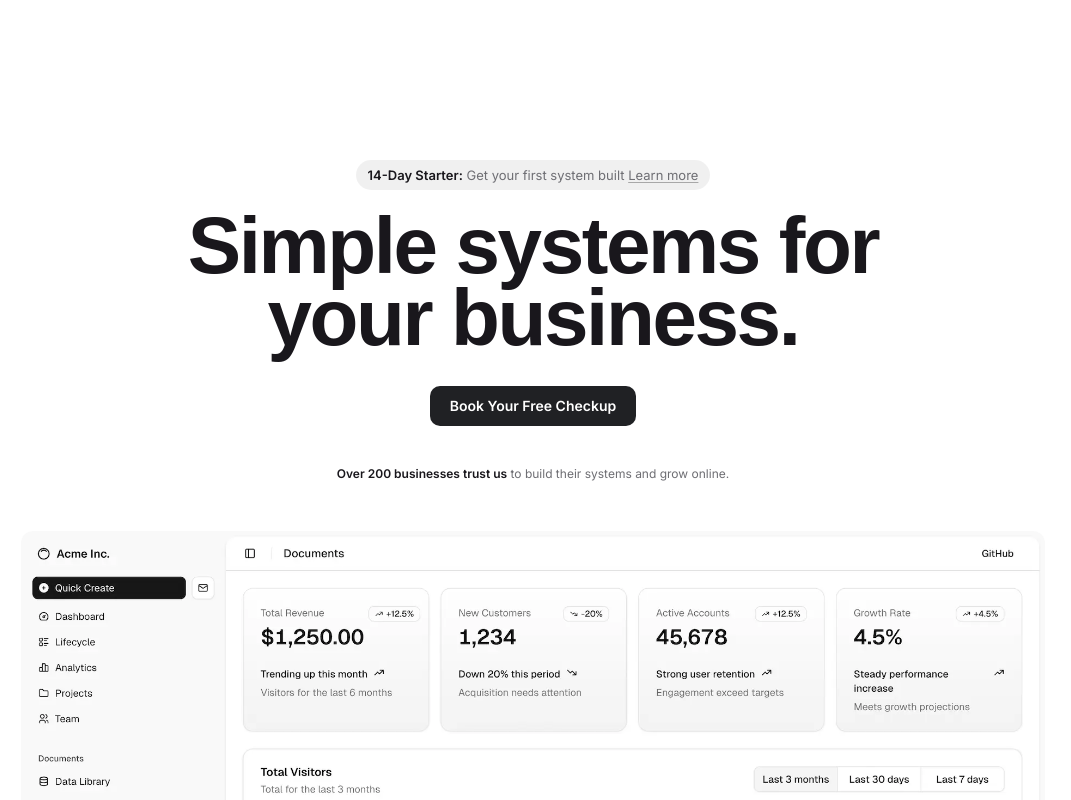
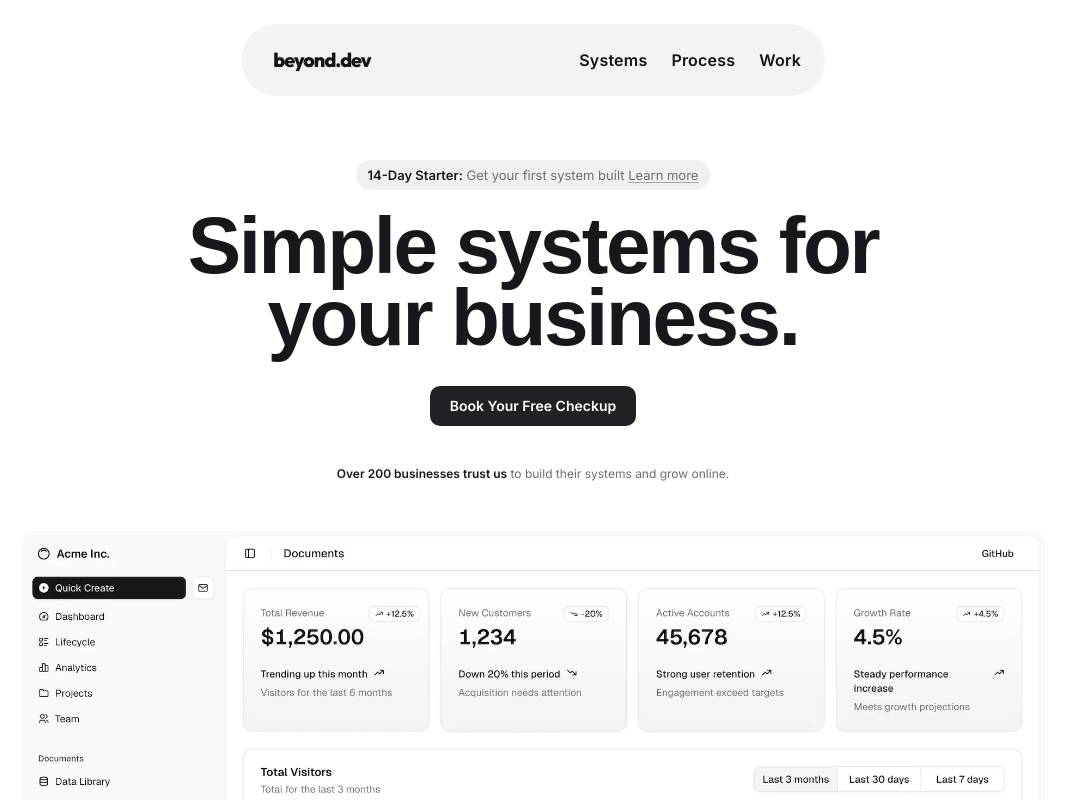
Before and after one commit to aamuros/beyond-dev-new, a Next.js app: page / in a window 1280 px wide. Shown: the top 800 px of the page, without its empty margins (107-1178 px from the left). Built offline with nearby package versions, Linux system fonts and the light colour scheme; a web font is replaced by a local one.

Commit message:
fix: improved nav bar

```diff
--- a/src/components/layout/floating-navbar.tsx
+++ b/src/components/layout/floating-navbar.tsx
@@ -1,20 +1,27 @@
 "use client";
 
-import { useState, useRef, useEffect } from "react";
-import SmoothLink from "@/components/ui/smooth-link";
+import { useState, useEffect, useCallback } from "react";
+import Link from "next/link";
 import { motion, AnimatePresence, useScroll, useMotionValueEvent } from "framer-motion";
-import { cn } from "@/lib/utils";
 import Logo from "@/components/layout/logo";
 
-/* ------------------------------------------------------------------ */
-/*  Icons                                                              */
-/* ------------------------------------------------------------------ */
+const navLinks = [
+  { label: "Systems", href: "#systems" },
+  { label: "Process", href: "#process" },
+  { label: "Work", href: "#projects" },
+];
 
-function IconArrowRight({ className }: { className?: string }) {
+/* Shared transition config — keeps padding + CTA perfectly in sync */
+const smoothTransition = {
+  duration: 0.45,
+  ease: [0.25, 0.1, 0.25, 1] as const, /* cubic-bezier — smooth ease-out */
+};
+
+function IconX({ className }: { className?: string }) {
   return (
     <svg className={className} viewBox="0 0 24 24" fill="none" stroke="currentColor" strokeWidth="2" strokeLinecap="round" strokeLinejoin="round">
-      <path d="M5 12h14" />
-      <path d="m12 5 7 7-7 7" />
+      <path d="M18 6 6 18" />
+      <path d="m6 6 12 12" />
     </svg>
   );
 }
@@ -28,29 +35,6 @@ function IconMenu({ className }: { className?: string }) {
     </svg>
   );
 }
-
-function IconX({ className }: { className?: string }) {
-  return (
-    <svg className={className} viewBox="0 0 24 24" fill="none" stroke="currentColor" strokeWidth="2" strokeLinecap="round" strokeLinejoin="round">
-      <path d="M18 6 6 18" />
-      <path d="m6 6 12 12" />
-    </svg>
-  );
-}
-
-/* ------------------------------------------------------------------ */
-/*  Navigation Data                                                    */
-/* ------------------------------------------------------------------ */
-
-const navLinks = [
-  { label: "Home", href: "/" },
-  { label: "Pricing", href: "/#contact" },
-  { label: "Contact", href: "/#contact" },
-];
-
-/* ------------------------------------------------------------------ */
-/*  Mobile Drawer                                                      */
-/* ------------------------------------------------------------------ */
 
 function MobileDrawer({ open, onClose }: { open: boolean; onClose: () => void }) {
   useEffect(() => {
@@ -76,20 +60,14 @@ function MobileDrawer({ open, onClose }: { open: boolean; onClose: () => void })
             className="fixed inset-0 z-40 bg-black/20 backdrop-blur-sm"
             onClick={onClose}
           />
-
           <motion.div
             initial={{ x: "100%" }}
             animate={{ x: 0 }}
             exit={{ x: "100%" }}
             transition={{ type: "spring", damping: 30, stiffness: 300 }}
-            className={cn(
-              "fixed top-0 right-0 bottom-0 z-50 w-[min(85vw,360px)]",
-              "bg-white shadow-2xl",
-              "flex flex-col overflow-y-auto"
-            )}
+            className="fixed top-0 right-0 bottom-0 z-50 w-[min(85vw,360px)] bg-white shadow-2xl flex flex-col overflow-y-auto"
           >
-            <div className="flex items-center justify-between px-5 py-4 border-b border-[var(--color-white-400)]">
-              <Logo className="h-5 w-auto" />
+            <div className="flex items-center justify-end px-5 py-4 border-b border-[var(--color-white-400)]">
               <button
                 onClick={onClose}
                 className="p-2 rounded-lg hover:bg-[var(--color-white-300)] transition-colors"
@@ -98,35 +76,18 @@ function MobileDrawer({ open, onClose }: { open: boolean; onClose: () => void })
                 <IconX className="h-5 w-5 text-[var(--color-black-400)]" />
               </button>
             </div>
-
             <nav className="flex-1 px-4 py-3">
               {navLinks.map((link) => (
-                <SmoothLink
+                <Link
                   key={link.href}
                   href={link.href}
                   onClick={onClose}
-                  className="block py-3.5 px-2 text-[15px] font-semibold text-[var(--color-black-200)] border-b border-[var(--color-white-400)] hover:text-[var(--color-black-100)] transition-colors"
+                  className="block py-3.5 px-2 text-[15px] font-semibold text-[#141414] border-b border-[var(--color-white-400)] hover:text-[var(--color-black-100)] transition-colors"
                 >
                   {link.label}
-                </SmoothLink>
+                </Link>
               ))}
             </nav>
-
-            <div className="p-4 border-t border-[var(--color-white-400)]">
-              <SmoothLink
-                href="/#contact"
-                onClick={onClose}
-                className={cn(
-                  "flex items-center justify-center gap-2 w-full py-3 rounded-full",
-                  "bg-[var(--color-black-100)] text-white text-[14px] font-semibold",
-                  "transition-all duration-200 hover:bg-[var(--color-black-300)]",
-                  "active:scale-[0.97]"
-                )}
-              >
-                Get Started
-                <IconArrowRight className="h-4 w-4" />
-              </SmoothLink>
-            </div>
           </motion.div>
         </>
       )}
@@ -134,121 +95,137 @@ function MobileDrawer({ open, onClose }: { open: boolean; onClose: () => void })
   );
 }
 
-/* ------------------------------------------------------------------ */
-/*  Main Floating Navbar                                               */
-/* ------------------------------------------------------------------ */
-
 export default function FloatingNavbar() {
-  const [visible, setVisible] = useState(false);
+  const [scrolled, setScrolled] = useState(false);
   const [mobileOpen, setMobileOpen] = useState(false);
-  const navRef = useRef<HTMLDivElement>(null);
-  const lastToggleRef = useRef(0);
-  const lastDirectionRef = useRef<"up" | "down" | null>(null);
   const { scrollY } = useScroll();
 
   useMotionValueEvent(scrollY, "change", (latest) => {
-    const previous = scrollY.getPrevious() ?? 0;
-    const delta = latest - previous;
-    const scrollingDown = delta > 0;
-    const heroHeight = typeof window !== "undefined" ? window.innerHeight : 800;
-    const now = Date.now();
+    setScrolled(latest > 50);
+  });
 
-    let nextVisible: boolean | null = null;
-
-    if (latest < 10) {
-      nextVisible = false;
-    } else if (latest < heroHeight) {
-      if (scrollingDown && delta > 4) nextVisible = true;
-      if (!scrollingDown && delta < -4) nextVisible = false;
-    } else {
-      nextVisible = !scrollingDown;
-    }
-
-    if (nextVisible !== null && nextVisible !== visible) {
-      const direction = nextVisible ? "up" : "down";
-      const minInterval = lastDirectionRef.current !== direction ? 300 : 150;
-      if (now - lastToggleRef.current > minInterval) {
-        setVisible(nextVisible);
-        lastToggleRef.current = now;
-        lastDirectionRef.current = direction;
+  const handleAnchorClick = useCallback(
+    (e: React.MouseEvent<HTMLAnchorElement>, href: string) => {
+      if (href.startsWith("#")) {
+        e.preventDefault();
+        const el = document.querySelector(href);
+        if (el) {
+          el.scrollIntoView({ behavior: "smooth" });
         }
       }
-  });
+    },
+    []
+  );
 
   return (
     <>
-      <AnimatePresence mode="sync">
-        {visible && (
       <motion.header
-            ref={navRef}
-            initial={{ y: -80, opacity: 0, scale: 0.98 }}
-            animate={{ y: 0, opacity: 1, scale: 1 }}
-            exit={{ y: -20, opacity: 0, scale: 0.98 }}
-            transition={{
-              type: "spring",
-              stiffness: 260,
-              damping: 28,
-              mass: 0.8,
-            }}
-            className="fixed top-5 inset-x-0 mx-auto z-50 w-[calc(100%-2rem)] max-w-5xl"
+        initial={{ y: -80, opacity: 0 }}
+        animate={{ y: 0, opacity: 1 }}
+        transition={{ type: "spring", stiffness: 260, damping: 28, mass: 0.8 }}
+        className="fixed top-0 inset-x-0 z-50 flex justify-center items-center pt-6 w-min mx-auto overflow-visible"
       >
-            <nav
-              className={cn(
-                "relative flex items-center",
-                "h-[100px] px-4",
-                "rounded-[20px]",
-                "bg-white",
-                "border-b border-[#f2f1f3]",
-                "shadow-[0px_62px_17px_0px_rgba(0,0,0,0),0px_40px_16px_0px_rgba(0,0,0,0.01),0px_22px_13px_0px_rgba(0,0,0,0.02),0px_10px_10px_0px_rgba(0,0,0,0.04),0px_2px_5px_0px_rgba(0,0,0,0.04)]",
-                "transition-[border-radius,box-shadow] duration-500 ease-[cubic-bezier(0.25,0.46,0.45,0.94)]"
-              )}
+        <motion.nav
+          animate={{ paddingRight: scrolled ? 8 : 24 }}
+          transition={smoothTransition}
+          className="relative flex flex-row flex-nowrap items-center content-center justify-start w-[584px] h-[72px] py-[17px] pl-6 rounded-[36px] gap-[10px] bg-[rgba(237,237,237,0.64)] backdrop-blur-[48px] overflow-visible select-none"
+          style={{ paddingRight: 24 }}
         >
-              <div className="hidden lg:flex items-center gap-0.5">
+          <Link href="/" className="shrink-0 flex items-center">
+            <Logo className="h-[38px] w-auto text-[#141414]" />
+          </Link>
+
+          <div
+            className="hidden lg:flex flex-row flex-nowrap items-center content-center justify-end overflow-visible relative"
+            style={{ flex: "1 0 0px", height: 22 }}
+          >
+            <div
+              className="flex flex-row items-center shrink-0"
+              style={{ gap: 24 }}
+            >
               {navLinks.map((link) => (
-                  <SmoothLink
+                <Link
                   key={link.href}
                   href={link.href}
-                    className={cn(
-                      "px-6 py-2.5 text-[16px] font-semibold leading-[24px] -tracking-[0.352px] rounded-full",
-                      "text-[#19171c]",
-                      "transition-all duration-200",
-                      "hover:text-[var(--color-black-100)] hover:bg-[var(--color-white-300)]"
-                    )}
+                  onClick={(e) => handleAnchorClick(e, link.href)}
+                  style={{
+                    fontSize: 16,
+                    fontStyle: "normal",
+                    fontWeight: 600,
+                    letterSpacing: "0.2px",
+                    lineHeight: "22px",
+                    color: "#141414",
+                    textDecoration: "none",
+                    cursor: "pointer",
+                  }}
+                  className="whitespace-nowrap transition-opacity duration-200 hover:opacity-70"
                 >
                   {link.label}
-                  </SmoothLink>
+                </Link>
               ))}
             </div>
 
-              <div className="hidden lg:flex items-center gap-2 ml-auto">
-                <SmoothLink
-                  href="/#contact"
-                  className={cn(
-                    "group/cta inline-flex items-center gap-1.5",
-                    "h-10 px-6 rounded-full",
-                    "bg-[var(--color-black-100)] text-white",
-                    "text-[14px] font-semibold",
-                    "transition-all duration-200",
-                    "hover:bg-[var(--color-black-300)]",
-                    "active:scale-[0.96]"
+            <AnimatePresence initial={false}>
+              {scrolled && (
+                <motion.div
+                  key="cta-button"
+                  initial={{ width: 0, opacity: 0, marginLeft: 0 }}
+                  animate={{ width: "auto", opacity: 1, marginLeft: 24 }}
+                  exit={{ width: 0, opacity: 0, marginLeft: 0 }}
+                  transition={{
+                    width: smoothTransition,
+                    marginLeft: smoothTransition,
+                    opacity: { duration: 0.3, ease: [0.25, 0.1, 0.25, 1] },
+                  }}
+                  className="shrink-0 overflow-hidden"
+                  style={{ borderRadius: 999 }}
+                >
+                  <Link
+                    href="#contact"
+                    onClick={(e) => handleAnchorClick(e, "#contact")}
+                    className="whitespace-nowrap select-none"
+                    style={{
+                      display: "flex",
+                      flexDirection: "row",
+                      alignItems: "center",
+                      justifyContent: "center",
+                      gap: 0,
+                      fontSize: 16,
+                      fontStyle: "normal",
+                      fontWeight: 600,
+                      letterSpacing: "0.2px",
+                      lineHeight: "22px",
+                      color: "#fff",
+                      background: "#141414",
+                      backdropFilter: "blur(40px)",
+                      borderRadius: 999,
+                      borderWidth: 0,
+                      borderStyle: "none",
+                      padding: "11px 16px",
+                      textAlign: "center",
+                      textDecoration: "none",
+                      cursor: "pointer",
+                      transition: "color 0.2s, background 0.2s",
+                    }}
+                    onMouseEnter={(e) => { e.currentTarget.style.background = "#2e3238"; }}
+                    onMouseLeave={(e) => { e.currentTarget.style.background = "#141414"; }}
+                  >
+                    <span>Get in touch</span>
+                  </Link>
+                </motion.div>
               )}
-                >
-                  <span>Get Started</span>
-                  <IconArrowRight className="h-3.5 w-3.5 transition-transform duration-200 group-hover/cta:translate-x-0.5" />
-                </SmoothLink>
+            </AnimatePresence>
           </div>
 
           <button
-                className="lg:hidden p-2.5 rounded-full hover:bg-[var(--color-white-300)] transition-colors cursor-pointer"
+            className="lg:hidden p-2 rounded-full hover:bg-[rgba(255,255,255,0.4)] transition-colors cursor-pointer shrink-0"
             onClick={() => setMobileOpen(true)}
             aria-label="Open menu"
           >
-                <IconMenu className="h-5 w-5 text-[var(--color-black-400)]" />
+            <IconMenu className="h-5 w-5 text-[#141414]" />
           </button>
-            </nav>
+        </motion.nav>
       </motion.header>
-        )}
-      </AnimatePresence>
 
       <MobileDrawer open={mobileOpen} onClose={() => setMobileOpen(false)} />
     </>
```
Also changed, not shown: src/components/sections/contact.tsx (+15 -21 lines). Lines whose indentation alone changed are shown as unchanged.
